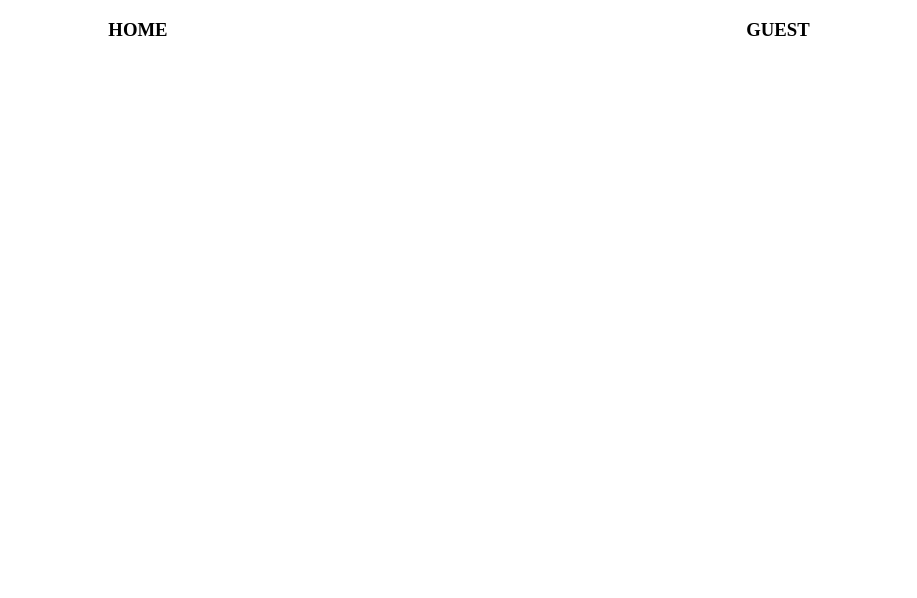
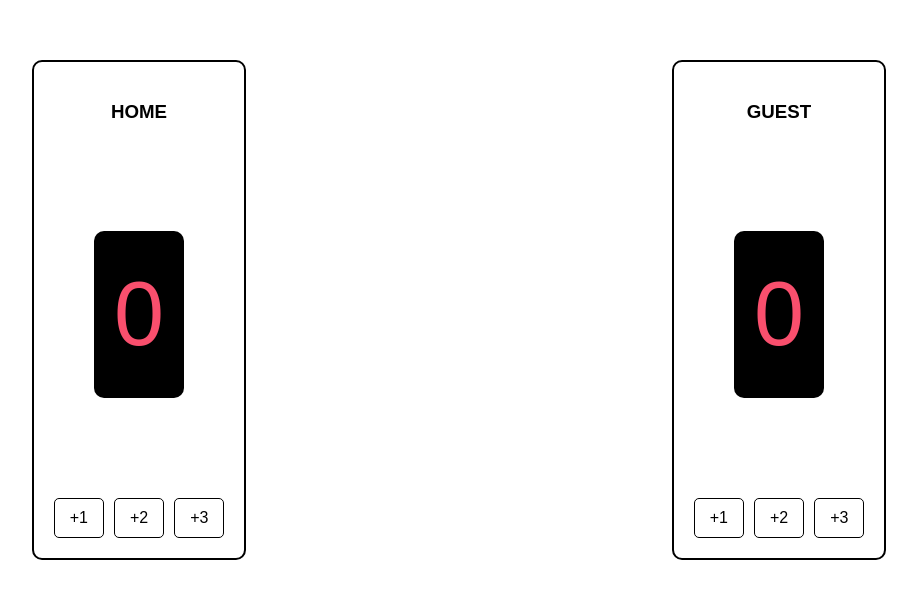
Before and after one commit to dpfitzge/Scoreboard, a website built with Vite: page index.html in a window 1280 px wide. Shown: the whole page, without its empty margins (181-1098 px from the left). Built offline with nearby package versions, Linux system fonts and the light colour scheme.

Commit message:
Scoreboard - rev1
updated code - this will work

```diff
--- a/index.css
+++ b/index.css
@@ -1,8 +1,55 @@
 body {
     margin: 0;
+    font-family: Arial, sans-serif;
+    text-align: center;
 }
 
 .container {
     display: flex;
     justify-content: space-around;
+    margin-top: 50px;
 }
+
+.digital-home, .digital-guest {
+    font-family: 'Cursed Timer ULiL', sans-serif; /* Apply custom font */
+    font-size: 90px;
+    font-weight: 400;
+    line-height: 126.67px;
+    text-align: center;
+    color: #F94F6D; /* Bright red for the score */
+    background-color: black; /* Black box around the score */
+    padding: 20px;
+    width: fit-content;
+    display: inline-block;
+    border-radius: 10px; /* Rounded corners */
+}
+
+#home, #guest {
+    display: flex;
+    flex-direction: column;
+    align-items: center;
+    border: 2px solid black; /* Border around each section */
+    padding: 20px;
+    border-radius: 10px;
+    margin: 10px;
+    width: fit-content;
+}
+
+#horiHome, #horiGuest {
+    display: flex; /* Arrange buttons horizontally */
+    gap: 10px; /* Space between buttons */
+    margin-top: 10px;
+}
+
+button {
+    padding: 10px 15px;
+    font-size: 16px;
+    cursor: pointer;
+    border: 1px solid black;
+    border-radius: 5px;
+    background-color: white;
+}
+
+button:hover {
+    background-color: #f2f2f2; /* Light gray when hovered */
+}
--- a/index.html
+++ b/index.html
@@ -1,16 +1,32 @@
+<!DOCTYPE html>
 <html>
     <head>
         <link rel="stylesheet" href="index.css">
+        <title>Scoreboard</title>
     </head>
     <body>
         <div class="container">
-            <div>
+            <!-- HOME Section -->
+            <div id="home">
                 <h3>HOME</h3>
+                <h3 id="digital-home" class="digital-home">0</h3> <!-- Score for HOME -->
+                <div id="horiHome">
+                    <button onclick="updateScore('home', 1)">+1</button>
+                    <button onclick="updateScore('home', 2)">+2</button>
+                    <button onclick="updateScore('home', 3)">+3</button>
+                </div>
             </div>
-            <div>
+
+            <!-- GUEST Section -->
+            <div id="guest">
                 <h3>GUEST</h3>
+                <h3 id="digital-guest" class="digital-guest">0</h3> <!-- Score for GUEST -->
+                <div id="horiGuest">
+                    <button onclick="updateScore('guest', 1)">+1</button>
+                    <button onclick="updateScore('guest', 2)">+2</button>
+                    <button onclick="updateScore('guest', 3)">+3</button>
+                </div>
             </div>
-        </div></body>
         </div>
         <script src="index.js"></script>
     </body>
--- a/index.js
+++ b/index.js
@@ -0,0 +1,14 @@
+// Initialize scores
+let homeCount = 0;
+let guestCount = 0;
+
+// Function to update scores
+function updateScore(team, points) {
+    if (team === 'home') {
+        homeCount += points; // Increment HOME score
+        document.getElementById('digital-home').textContent = homeCount; // Update HOME score display
+    } else if (team === 'guest') {
+        guestCount += points; // Increment GUEST score
+        document.getElementById('digital-guest').textContent = guestCount; // Update GUEST score display
+    }
+}
```
